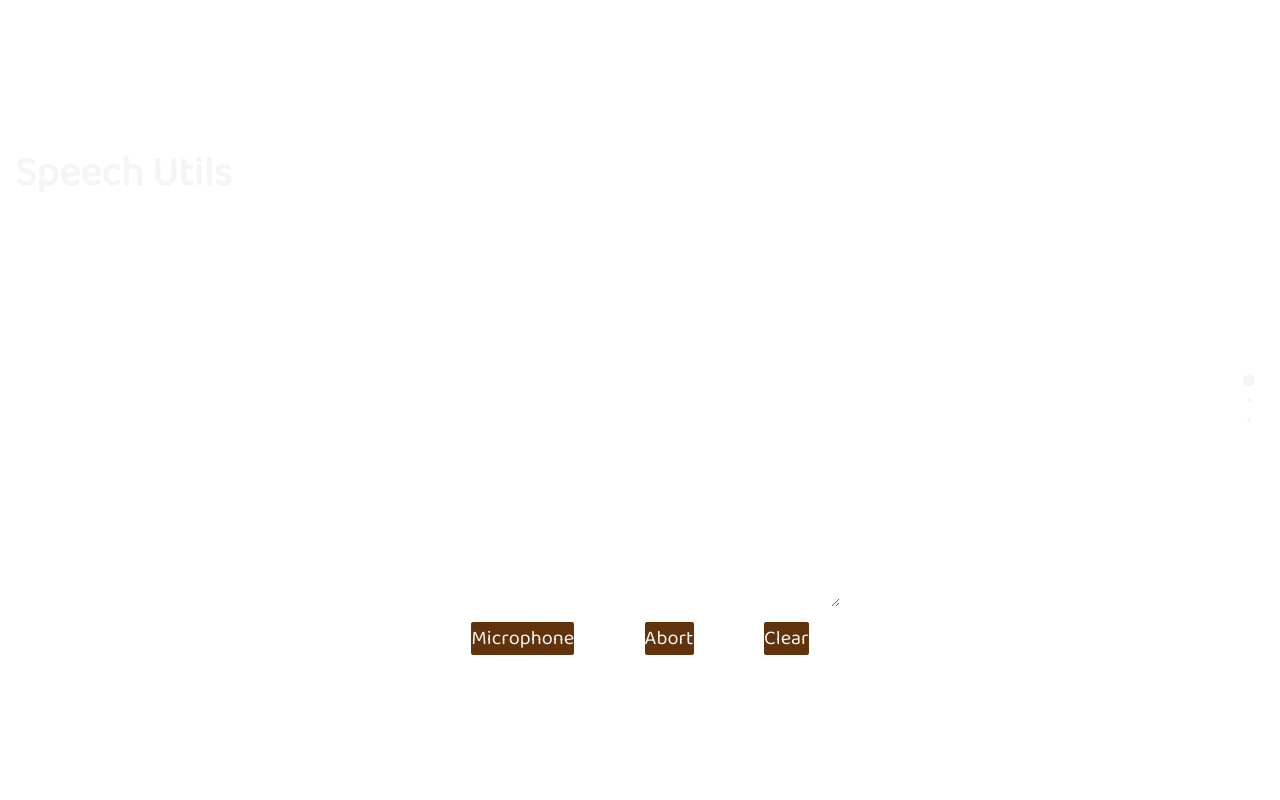
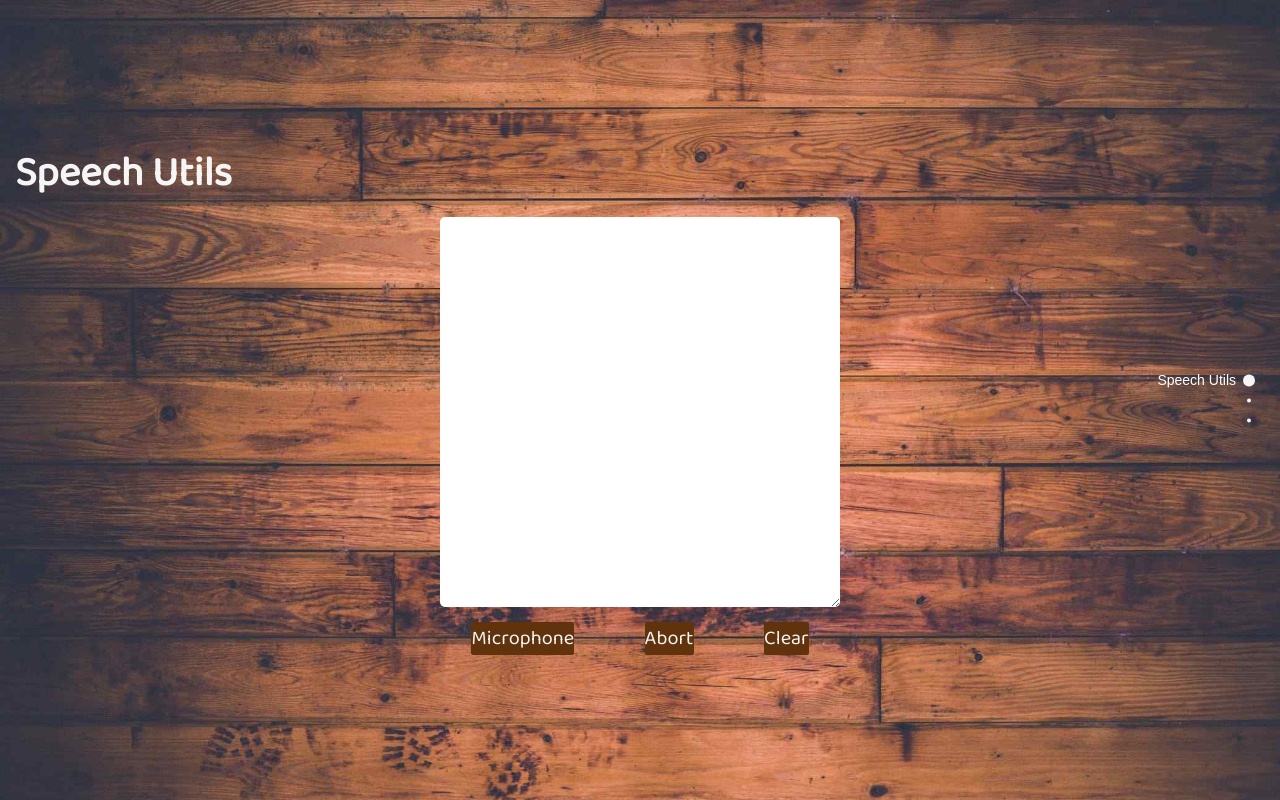
Before and after one commit to Shresthutk/speechutils, a plain HTML site: page index.html in a window 1280 px wide. Drawn offline with nearby package versions, Linux system fonts and the light colour scheme; the site is published under a folder, as on GitHub Pages, so addresses that start at the root find nothing.

Commit message:
minor error fixed

```diff
--- a/style.css
+++ b/style.css
@@ -14,7 +14,7 @@ span{
 }
 /* speech utils  */
 .s1{
-    background-image: url("/images/s1.jpg");
+    background-image: url("./images/s1.jpg");
     background-size: cover;
 }
 .speechutils{
```
